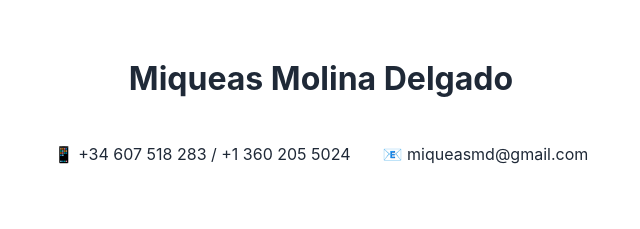
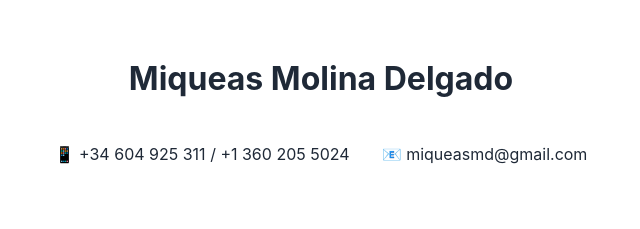
Before and after one commit to miqueasmd/miqueasmd.github.io, a website: page src/pages/resume.html in a window 1280 px wide. Shown: the top 229 px of the page, 319-959 px from the left. Drawn offline with Linux system fonts and the light colour scheme.

Commit message:
Update resume.html

```diff
--- a/src/pages/resume.html
+++ b/src/pages/resume.html
@@ -12,7 +12,7 @@
         <header class="resume-header">
             <h1>Miqueas Molina Delgado</h1>
             <div class="contact-info">
-                <p>📱 +34 607 518 283 / +1 360 205 5024</p>
+                <p>📱 +34 604 925 311 / +1 360 205 5024</p>
                 <p>📧 miqueasmd@gmail.com</p>
                 <div class="social-links">
                     <a href="https://www.linkedin.com/in/miqueas-molina">
```
